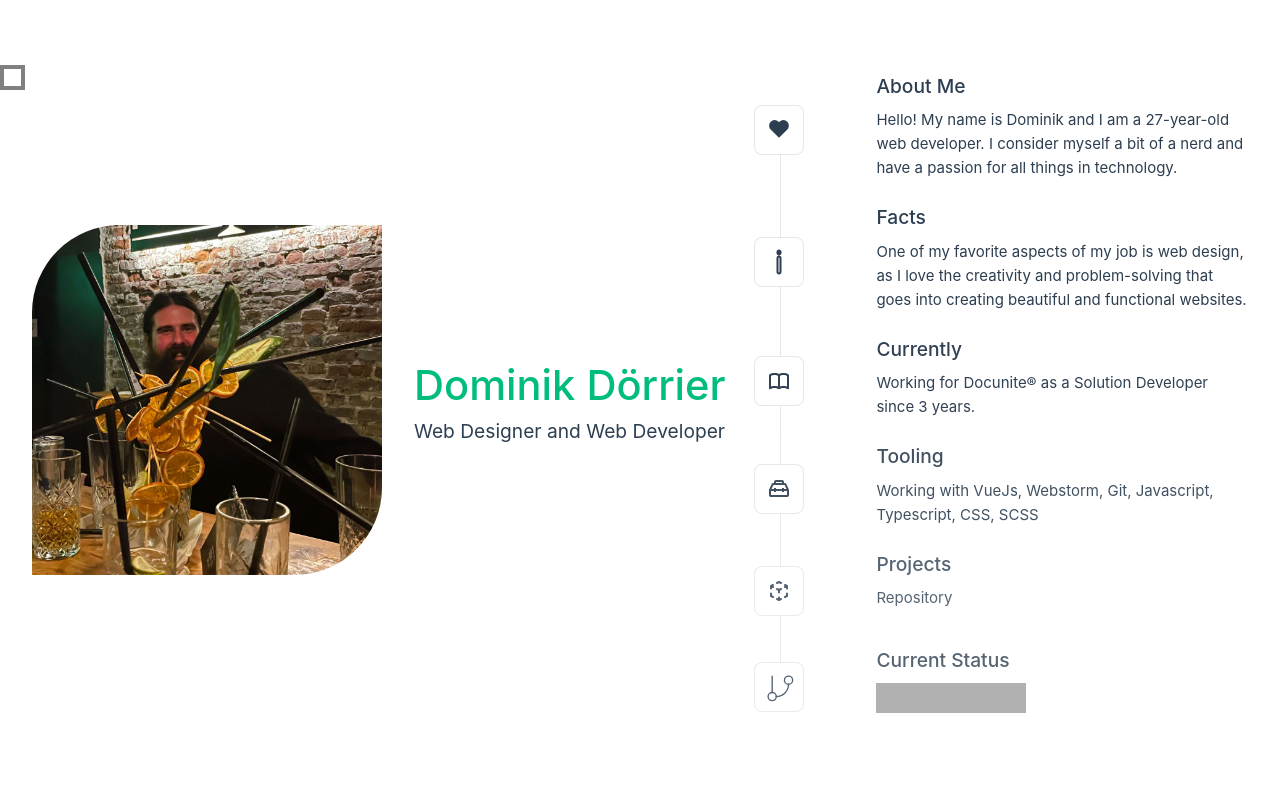
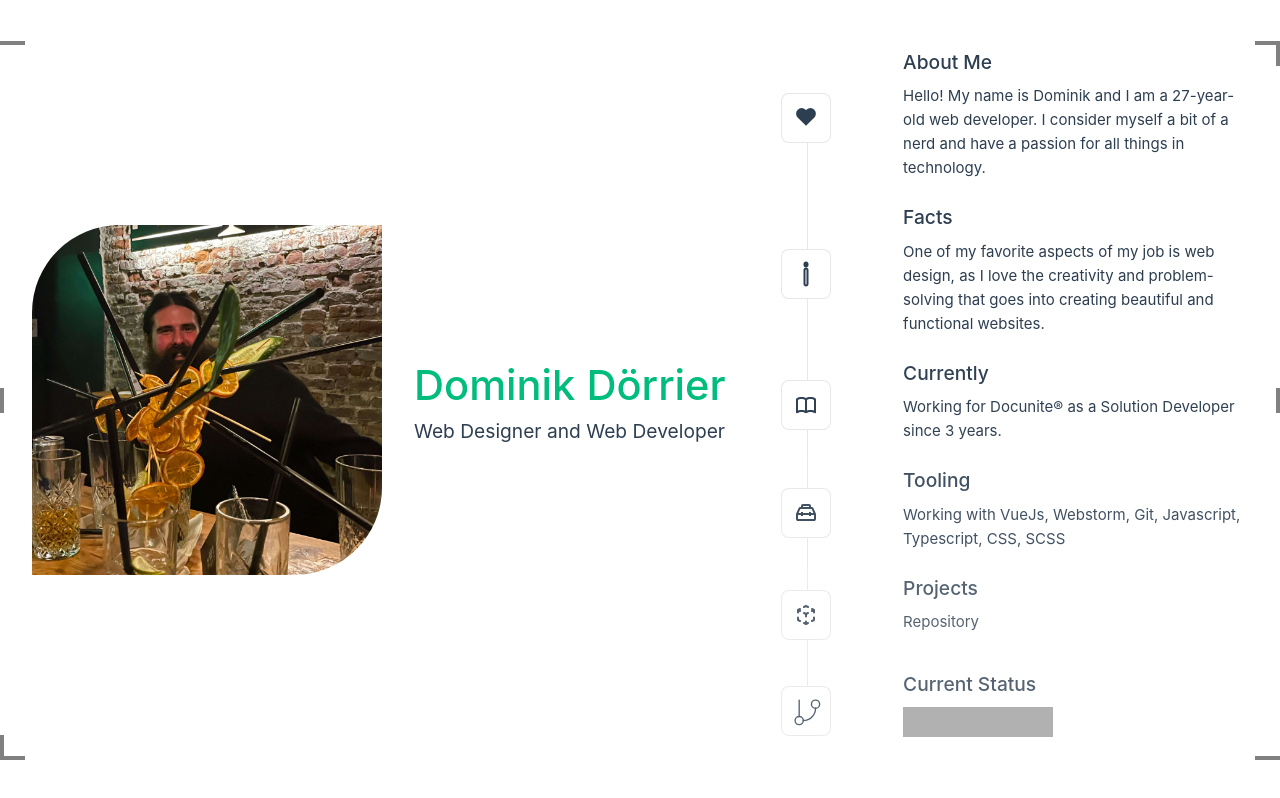
Before and after one commit to Tzyber/aboutme, a Vue app: page / in a window 1280 px wide. Built offline with nearby package versions, Linux system fonts and the light colour scheme; grey boxes are pictures that could not be loaded.

Commit message:
added smooth transition if not hovered

```diff
--- a/src/assets/base.css
+++ b/src/assets/base.css
@@ -83,18 +83,39 @@ body {
     linear-gradient(to bottom, var(--border-color) var(--border-width), transparent var(--border-width)) 0 0,
     linear-gradient(to bottom, var(--border-color) var(--border-width), transparent var(--border-width)) 100% 0,
     linear-gradient(to top, var(--border-color) var(--border-width), transparent var(--border-width)) 0 100%,
-    linear-gradient(to top, var(--border-color) var(--border-width), transparent var(--border-width)) 100% 100%,
-    linear-gradient(to top, var(--border-color) var(--border-width), transparent var(--border-width)) 50% 100%,
-    linear-gradient(to bottom, var(--border-color) var(--border-width), transparent var(--border-width)) 50% 0;
-    transition: background 1s ;
+    linear-gradient(to top, var(--border-color) var(--border-width), transparent var(--border-width)) 100% 100%;
+
+    transition: background 1s ease-in ;
     background-size: 25px 25px;
 
 
 
   }
 }
+#app {
+  transition: opacity 1s ease-out ;
+}
 body:hover > #app { background-repeat: no-repeat;}
 
+body >  #app {
+  --border-width: 4px;
+  --border-color: grey;
+  background: linear-gradient(to bottom, var(--border-color) var(--border-width), transparent var(--border-width)) 0 0,
+  linear-gradient(to bottom, var(--border-color) var(--border-width), transparent var(--border-width)) 0 0,
+  linear-gradient(to bottom, var(--border-color) var(--border-width), transparent var(--border-width)) 0 0,
+  linear-gradient(to bottom, var(--border-color) var(--border-width), transparent var(--border-width)) 0 0,
+  linear-gradient(to bottom, var(--border-color) var(--border-width), transparent var(--border-width)) 0 0,
+  linear-gradient(to bottom, var(--border-color) var(--border-width), transparent var(--border-width)) 0 0,
+  linear-gradient(to bottom, var(--border-color) var(--border-width), transparent var(--border-width)) 0 0,
+  linear-gradient(to bottom, var(--border-color) var(--border-width), transparent var(--border-width)) 0 0;
+
+  transition: background  1s ease-out;
+
+  background-size: 25px 25px;
+}
+
+
+body > #app { background-repeat: no-repeat;}
 
 
 header {
@@ -114,7 +135,7 @@ header {
   header {
     display: flex;
     place-items: center;
-    padding-right: calc(var(--section-gap) /3);
+    padding-right: calc(var(--section-gap) /2);
   }
 
   .logo {
```
